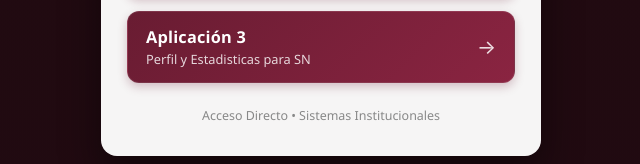
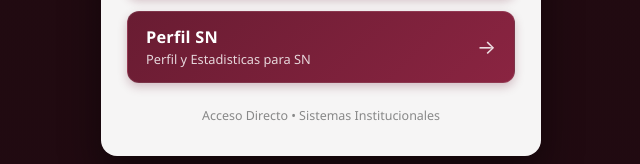
Before and after one commit to Region02-GP/R02-TERRITORIO, a plain HTML site: page index.html in a window 1280 px wide. Shown: the part 574-738 px from the top of the page, 319-959 px from the left. Drawn offline with Linux system fonts and the light colour scheme.

Commit message:
Update index.html

```diff
--- a/index.html
+++ b/index.html
@@ -219,7 +219,7 @@
 
         <a href="https://region02-gp.github.io/R02-SERVIDORES/" class="boton-app" target="_blank">
           <div class="info-boton">
-            <span class="titulo-boton">Aplicación 3</span>
+            <span class="titulo-boton">Perfil SN</span>
             <span class="desc-boton">Perfil y Estadisticas para SN</span>
           </div>
           <span class="flecha">→</span>
```
